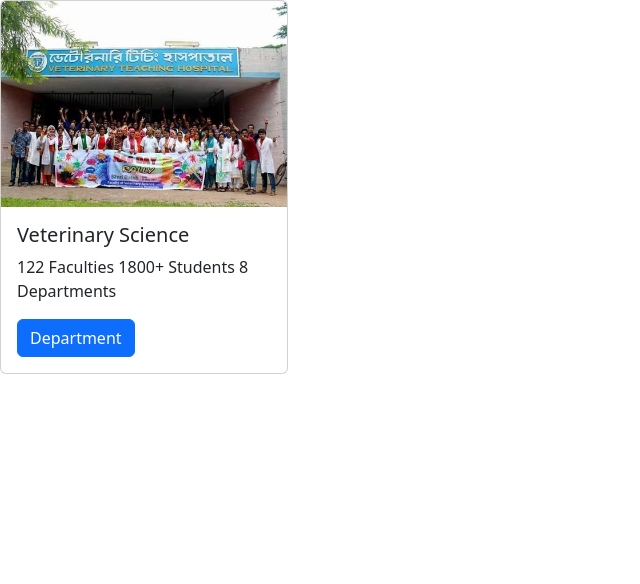
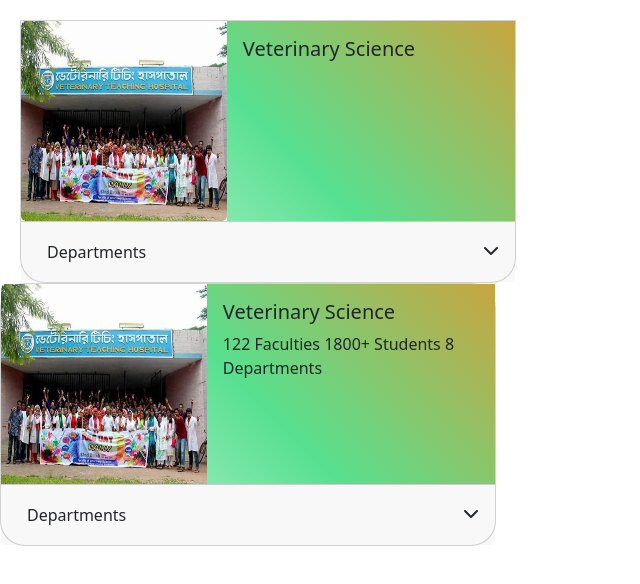
Before and after one commit to imtiazador/CARD_TASK, a website: page index.html in a window 1280 px wide. Shown: the whole page, without its empty margins (0-640 px from the left). Drawn offline with nearby package versions, Linux system fonts and the light colour scheme.

Commit message:
card almost complete

```diff
--- a/index.html
+++ b/index.html
@@ -4,12 +4,21 @@
     <meta charset="UTF-8" />
     <meta name="viewport" content="width=device-width, initial-scale=1.0" />
     <title>Document</title>
+    <link rel="stylesheet" type="text/css" href="style.css" />
     <link
       href="https://cdn.jsdelivr.net/npm/bootstrap@5.3.2/dist/css/bootstrap.min.css"
       rel="stylesheet"
       integrity="sha384-T3c6CoIi6uLrA9TneNEoa7RxnatzjcDSCmG1MXxSR1GAsXEV/Dwwykc2MPK8M2HN"
       crossorigin="anonymous"
     />
+    <link
+      rel="stylesheet"
+      href="https://cdnjs.cloudflare.com/ajax/libs/font-awesome/6.4.2/css/all.min.css"
+      integrity="sha512-z3gLpd7yknf1YoNbCzqRKc4qyor8gaKU1qmn+CShxbuBusANI9QpRohGBreCFkKxLhei6S9CQXFEbbKuqLg0DA=="
+      crossorigin="anonymous"
+      referrerpolicy="no-referrer"
+    />
+
     <script
       defer
       src="https://cdn.jsdelivr.net/npm/bootstrap@5.3.2/dist/js/bootstrap.bundle.min.js"
@@ -18,25 +27,141 @@
     ></script>
   </head>
   <body>
-    <div class="card" style="width: 18rem">
-      <img src="/img/fvs.jpg" class="card-img-top" alt="..." />
-      <div class="card-body">
-        <h5 class="card-title">Veterinary Science</h5>
-        <p class="card-text">122 Faculties 1800+ Students 8 Departments</p>
-        <div class="collapse" id="collapseExample">
-          <div class="card card-body">1.asdfgasd 2.awerfgasd 3.fawefeaf</div>
+    <div
+      class="card md-3"
+      style="
+        width: 31rem;
+        border-radius: 0px 0px 25px 25px;
+        margin-top: 20px;
+        margin-left: 20px;
+      "
+    >
+      <div class="row g-0">
+        <div class="col-md-5" style="height: auto">
+          <img
+            src="/img/fvs.jpg"
+            class="card-img"
+            alt="..."
+            style="height: 200px"
+          />
         </div>
-        <a
-          class="btn btn-primary"
-          data-bs-toggle="collapse"
-          href="#collapseExample"
-          role="button"
-          aria-expanded="false"
-          aria-controls="collapseExample"
-        >
-          Department
-        </a>
+        <div class="col-md-7">
+          <div class="card-body">
+            <h5 class="card-title">Veterinary Science</h5>
+            <!-- <p class="card-text">122 Faculties 1800+ Students 8 Departments</p> -->
+          </div>
+        </div>
+      </div>
+
+      <div
+        class="card-footer"
+        data-bs-toggle="collapse"
+        data-bs-target="#collapseExample"
+      >
+        <div class="accoding">
+          <div class="row">
+            <div class="collapse" id="collapseExample">
+              <p>
+                Lorem, ipsum dolor sit amet consectetur adipisicing elit. Minima
+                vero impedit quis est pariatur doloremque consequuntur sunt, a
+                dolorem laudantium, sit consequatur veniam eveniet eius fugiat
+                earum ab neque optio.
+              </p>
+            </div>
+            <div class="col-md-6">
+              <label for="first">Departments </label>
+            </div>
+            <div class="col-md-6" style="text-align: right; padding-top: 8px">
+              <i class="fa-solid fa-chevron-down" id="collapseIcon"></i>
+            </div>
+          </div>
+        </div>
       </div>
     </div>
+    <div class="card md-3" style="width: 31rem; border-radius: 25px">
+      <div class="row g-0">
+        <div class="col-md-5" style="height: 200px">
+          <img
+            src="/img/fvs.jpg"
+            class="card-img-top"
+            alt="..."
+            style="height: 200px"
+          />
+        </div>
+        <div class="col-md-7">
+          <div class="card-body">
+            <h5 class="card-title">Veterinary Science</h5>
+            <p class="card-text">122 Faculties 1800+ Students 8 Departments</p>
+          </div>
+        </div>
+      </div>
+
+      <div
+        class="card-footer"
+        data-bs-toggle="collapse"
+        data-bs-target="#collapseExample1"
+      >
+        <div class="accoding">
+          <div class="row">
+            <div class="collapse" id="collapseExample1">
+              <p>
+                Lorem, ipsum dolor sit amet consectetur adipisicing elit. Minima
+                vero impedit quis est pariatur doloremque consequuntur sunt, a
+                dolorem laudantium, sit consequatur veniam eveniet eius fugiat
+                earum ab neque optio.
+              </p>
+            </div>
+            <div class="col-md-6">
+              <label for="first">Departments </label>
+            </div>
+            <div class="col-md-6" style="text-align: right; padding-top: 8px">
+              <i class="fa-solid fa-chevron-down" id="collapseIcon1"></i>
+            </div>
+          </div>
+        </div>
+      </div>
+    </div>
+    <script>
+      document
+        .getElementById("collapseExample")
+        .addEventListener("show.bs.collapse", function () {
+          document
+            .getElementById("collapseIcon")
+            .classList.remove("fa-chevron-down");
+          document
+            .getElementById("collapseIcon")
+            .classList.add("fa-chevron-up");
+        });
+      document
+        .getElementById("collapseExample")
+        .addEventListener("hide.bs.collapse", function () {
+          document
+            .getElementById("collapseIcon")
+            .classList.remove("fa-chevron-up");
+          document
+            .getElementById("collapseIcon")
+            .classList.add("fa-chevron-down");
+        });
+      document
+        .getElementById("collapseExample1")
+        .addEventListener("show.bs.collapse", function () {
+          document
+            .getElementById("collapseIcon1")
+            .classList.remove("fa-chevron-down");
+          document
+            .getElementById("collapseIcon1")
+            .classList.add("fa-chevron-up");
+        });
+      document
+        .getElementById("collapseExample1")
+        .addEventListener("hide.bs.collapse", function () {
+          document
+            .getElementById("collapseIcon1")
+            .classList.remove("fa-chevron-up");
+          document
+            .getElementById("collapseIcon1")
+            .classList.add("fa-chevron-down");
+        });
+    </script>
   </body>
 </html>
--- a/package.json
+++ b/package.json
@@ -1,5 +1,7 @@
 {
   "dependencies": {
-    "bootstrap": "^5.3.2"
+    "bootstrap": "^5.3.2",
+    "bootstrap-icons": "^1.11.1",
+    "font-awesome": "^4.7.0"
   }
 }
--- /dev/null
+++ b/style.css
@@ -0,0 +1,43 @@
+.accoding label {
+  display: flex;
+  align-items: center;
+  padding: 10px;
+  font-style: 18px;
+  font-weight: 500;
+  cursor: pointer;
+}
+.card-body {
+  background: linear-gradient(45deg, #fcfcfc, #57e090, #f48e21, #23d5ab);
+  background-size: 300% 300%;
+  animation: color 3s ease-in-out infinite;
+  height: 200px;
+}
+@keyframes color {
+  0% {
+    background-position: 0 50%;
+  }
+}
+/* label::before {
+  content: "+";
+  margin-right: 10px;
+  font-size: 24px;
+  font-weight: 600;
+} */
+/* input[type="radio"] {
+  display: none;
+} */
+/* .content {
+  color: #555;
+  padding: 0 10;
+  line-height: 26px;
+  max-height: 0;
+  overflow: hidden;
+  transition: max-height 0.5s, padding 0.5s;
+} */
+/* .accoding input[type="radio"]:checked + label + .content {
+  max-height: 400px;
+  padding: 10px 10px 20px;
+}
+.accoding input[type="radio"]:checked + label::before {
+  content: "-";
+} */
```
Also changed, not shown: 1 other file.
